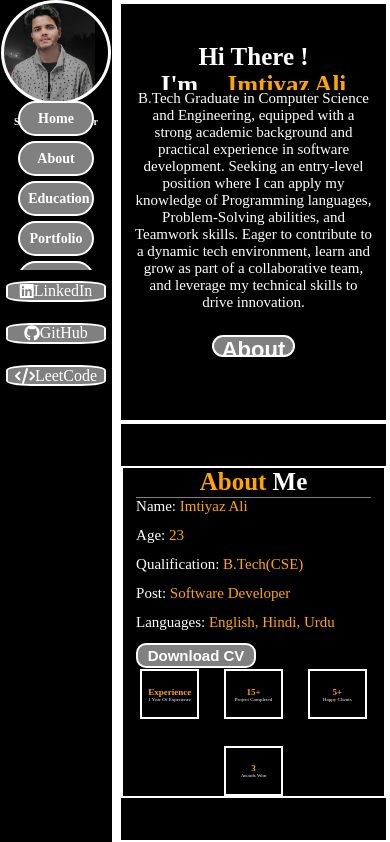
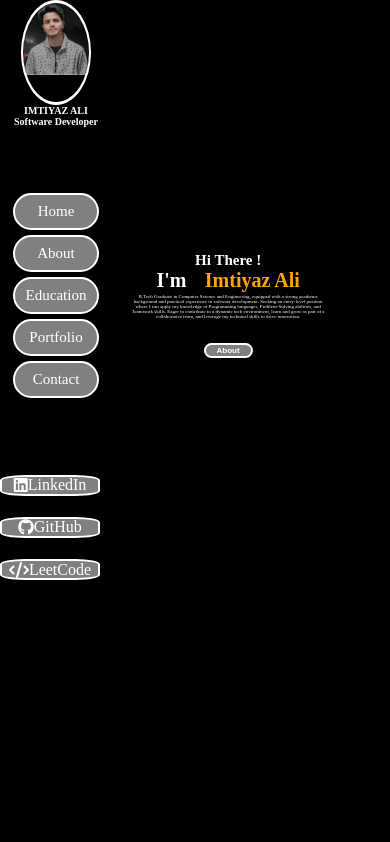
Before and after one commit to imtiyazsabri/My-Portfolio, a plain HTML site: page index.html in a window 390 px wide. Shown: the top 842 px of the page. Drawn offline with Linux system fonts and the light colour scheme.

Commit message:
commit for mobile responsive

```diff
--- a/style.css
+++ b/style.css
@@ -9,7 +9,6 @@
 /* Navigation styling */
 
 #full{
-    /* height: 500vh; */
     width: 100%;
     display: flex;
 }
@@ -25,7 +24,6 @@ nav{
 }
 
 nav #up{
-    /* border: 2px solid; */
     height: 35%;
     width: 100%;
     display: flex;
@@ -56,7 +54,6 @@ nav #up #logo #pic{
 /* 2. lower site */
 
 nav #menu{
-    /* border: 2px solid; */
     height: 50%;
     width: 100%;
     display: flex;
@@ -94,7 +91,6 @@ nav #menu ul li{
 #socialLink{
     height: 15%;
     width: 100%;
-    /* border: 2px solid red; */
     display: flex;
     justify-content: space-around;
 }
@@ -102,7 +98,6 @@ nav #menu ul li{
 #linked{
     height: 50%;
     width: 30%;
-    /* border: 2px solid red; */
     display: flex;
     justify-content: center;
     align-items: center;
@@ -131,7 +126,6 @@ nav #menu ul li{
 #github{
     height: 50%;
     width: 30%;
-    /* border: 2px solid red; */
     display: flex;
     justify-content: center;
     align-items: center;
@@ -160,7 +154,6 @@ nav #menu ul li{
 #leetcode{
     height: 50%;
     width: 30%;
-    /* border: 2px solid red; */
     display: flex;
     justify-content: center;
     align-items: center;
@@ -198,10 +191,8 @@ nav #menu ul li{
 /* side section styles */
 
 #full .side{
-    border: 2px solid;
     height: 100%;
     width: 75%;
-    /* border: 1px solid red; */
     position: relative;
     left: 25%;
 }
@@ -705,27 +696,27 @@ nav #menu ul li{
 
 
 /* media query */
-@media(min-width:375px){
+@media(min-width:375px) and (max-width:667px){
 
     #full{
-        width: 100%;
+        width: 90%;
+        height: 100vh;
     }
 
     #full nav{
-        height: 100vh;
+        height: 100%;
         width: 30%;
-        gap: 5%;
-        /* position: fixed; */
+        position: fixed;
+        gap: 15%;
     }
 
     #full nav #up{
-        height: 23%;
-        width: 100%;
+        height: 15%;
     }
 
     #full nav #up #logo{
         height: 120px;
-        width: 110px;
+        width: 70px;
         background: white;
     }
 
@@ -735,28 +726,25 @@ nav #menu ul li{
     }
 
     #full nav #menu{
-        height: 30%;
+        height: 10%;
     }
 
     #full nav #menu ul{
+        flex-direction: column;
         justify-content: center;
-        gap: 15px;
+        gap: 5px;
     }
 
     #full nav #menu ul li{
-        height: 35px;
-        font-weight: 900;
-        font-size: 14px;
+        height: 55%;
+        width: 85%;
+        font-size: 15px;
     }
 
 
     #full nav #socialLink{
-        height: 22%;
-        /* border: 2px solid; */
-        display: flex;
+        height: 15%;
         flex-direction: column;
-        justify-content: center;
-        align-items: center;
     }
 
     #full nav #socialLink #linked{
@@ -778,12 +766,11 @@ nav #menu ul li{
 
 
     /* side section */
-
     #full .side{
-        height: 100vh;
+        height: 100%;
         width: 70%;
-        position:relative;
-        left: 120px;
+        position: relative;
+        left: 30%;
     }
 
     #full .side #section1{
@@ -791,27 +778,33 @@ nav #menu ul li{
         width: 100%;
     }
 
+    #full .side #section1 .con1{
+        height: 35%;
+        width: 80%;
+        position: relative;
+        top: -105px;
+    }
+
     #full .side #section1 .con1 h3{
-        font-size: 25px;
+        font-size: 15px;
     }
 
     #full .side #section1 .con1 h1{
-        height: 5%;
-        /* border: 2px solid; */
-        width: 200px;
+        height: 25px;
+        width: 150px;
         display: flex;
-        justify-content: space-around;
-        font-size: 25px;
+        justify-content: space-evenly;
+        font-size: 20px;
     }
 
     #full .side #section1 .con1 p{
-        font-size: 15px;
+        font-size: 5px;
     }
 
     #full .side #section1 .con1 .Btn1{
-        height: 6%;
-        width: 35%;
-        font-size: 22px;
+        height: 5%;
+        width: 25%;
+        font-size: 8px;
         font-weight: bold;
     }
 
@@ -819,47 +812,40 @@ nav #menu ul li{
     /* about page style */
 
     #full .side #section2{
-        /* border: 2px solid; */
-        height: 100vh;
+        height: 100%;
         width: 100%;
     }
 
     #full .side #section2 .con2{
-        border: 2px solid;
         height: 80%;
         justify-content: space-evenly;
     }
 
     #full .side #section2 .con2 h1{
-        /* border: 2px solid; */
         font-size: 25px;
         height: 35px;
     }
 
     #full .side #section2 .con2 #details{
-        /* border: 2px solid; */
         height: 200px;
     }
 
     #full .side #section2 .con2 #details p{
-        /* border: 2px solid; */
-        font-size: 15px;
+        font-size: 10px;
     }
 
     #full .side #section2 .con2 #details .detailsBtn{
-        height: 25px;
-        width: 120px;
-        font-size: 15px;
+        height: 20px;
+        width: 100px;
+        font-size: 10px;
         font-weight: bold;
     }
 
     #full .side #section2 .con2 .check{
-        /* border: 2px solid; */
         height: 150px;
     }
 
     #full .side #section2 .con2 .check .check1{
-        /* border: 2px solid red; */
         height: 50px;
     }
 
@@ -876,22 +862,18 @@ nav #menu ul li{
 
 
     #full .side #section3{
-        /* border: 2px solid; */
-        height: 100vh;
+        height: 100%;
         width: 100%;
-        justify-content: center;
     }
 
     #full .side #section3 .eduHead{
         height: 10%;
         font-size: 20px;
-        /* border: 2px solid red; */
         padding-top: 25px;
     }
 
     #full .side #section3 .education{
         height: 50%;
-        /* border: 2px solid; */
         justify-content: center;
     }
 
@@ -913,9 +895,8 @@ nav #menu ul li{
     /* my education */
 
     #full .side #section4{
-        height: 100vh;
+        height: 100%;
         width: 100%;
-        /* justify-content: center; */
     }
 
     #full .side #section4 #protfolio{
@@ -951,34 +932,28 @@ nav #menu ul li{
     /* contact style page */
 
     #full .side #section5{
-        height: 100vh;
+        height: 100%;
         width: 100%;
-        /* border: 2px solid; */
-        /* justify-content: center; */
     }
 
     #full .side #section5 #contactHead{
         height: 35px;
         width: 100%;
-        /* border: 2px solid; */
         font-size: 25px;
     }
 
     #full .side #section5 #contact{
-        /* border: 2px solid; */
         width: 100%;
         height: 70%;
     }
 
     #full .side #section5 #contact #contact1 #details{
         font-size: 10px;
-        /* border: 2px solid; */
         height: 20%;
     }
 
     #full .side #section5 #contact #contact2{
         font-size: 15px;
-        /* border: 2px solid; */
         height: 60%;
     }
 
@@ -999,76 +974,3 @@ nav #menu ul li{
 
 
 }
-
-@media (min-width:380px) {
-
-    #full nav{
-        gap: 6%;
-    }
-
-    #full nav #up{
-        height: 15%;
-    }
-
-    #full nav #menu{
-        height: 5%;
-    }
-
-    #full nav #menu ul{
-        justify-content: center;
-        gap: 5px;
-    }
-
-    #full nav #socialLink{
-        height: 15%;
-        /* border: 2px solid;
-        align-items: center;
-        justify-content: center; */
-    }
-
-    #full .side{
-        height: 100vh;
-        width: 70%;
-        position: relative;
-        left: 30%;
-        border: 2px solid;
-    }
-
-    #full .side #section1{
-        height: 50%;
-        width: 100%;
-        border: 2px solid;
-    }
-
-    #full .side #section2{
-        height: 50%;
-        width: 100%;
-        border: 2px solid;
-    }
-
-    #full .side #section3{
-        height: 50%;
-        width: 100%;
-        border: 2px solid;
-    }
-
-    #full .side #section4{
-        height: 50%;
-        width: 100%;
-        border: 2px solid;
-    }
-
-    #full .side #section5{
-        height: 50%;
-        width: 100%;
-        border: 2px solid;
-    }
-
-
-
-
-
-    .side{
-        /* display: none; */
-    }
-}
```
